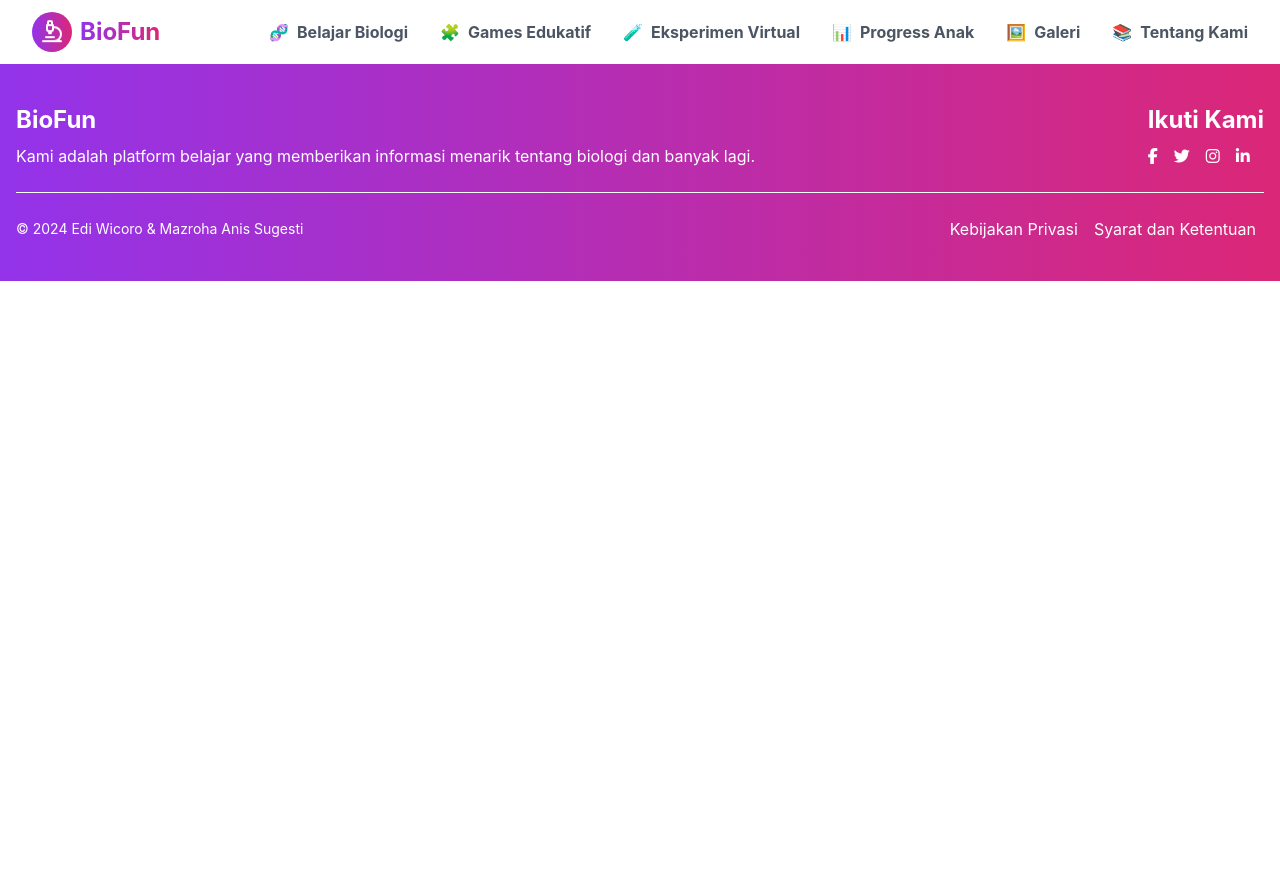
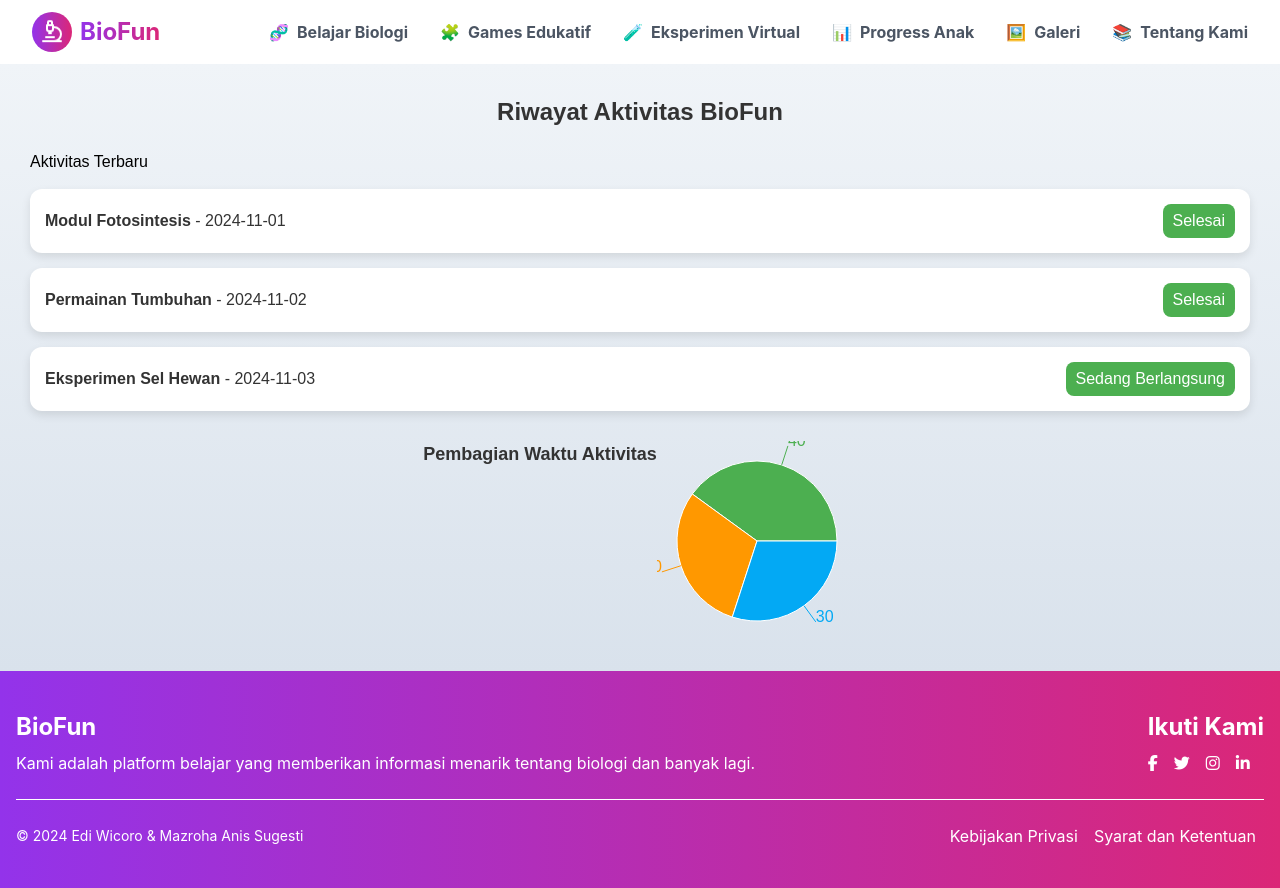
Before and after one commit to Ediw7/biofun, a React (Create React App) app: page /riwayat-aktivitas in a window 1280 px wide. Before the commit the page ends 800 px from the top, so only its background shows below. Built offline with nearby package versions, Linux system fonts and the light colour scheme.

Commit message:
benerin riwayat aktivitasnya anis, kok bisa salah nama si wkwkw

```diff
--- a/package.json
+++ b/package.json
@@ -13,12 +13,13 @@
     "react-dom": "^18.3.1",
     "react-router-dom": "^6.27.0",
     "react-scripts": "5.0.1",
+    "recharts": "^2.13.3",
     "swiper": "^11.1.14",
     "tailwindcss": "^3.4.14",
     "web-vitals": "^2.1.4"
   },
   "scripts": {
-   "start": "react-scripts start",
+    "start": "react-scripts start",
     "build": "react-scripts build",
     "test": "react-scripts test",
     "eject": "react-scripts eject"
--- a/src/App.js
+++ b/src/App.js
@@ -12,6 +12,7 @@ import GamesEdukatif from './pages/GamesEdukatif';
 import Tentangkami from './pages/TentangKami';
 import Galeri from './pages/Galeri';
 import Dashboard from './pages/Dashboard';
+import RiwayatAktivitas from './pages/RiwayatAktivitas';
 
 
 
@@ -41,6 +42,7 @@ const App = () => {
         <Route path="/tentang-kami" element={<Tentangkami />} />
         <Route path="/galeri" element={<Galeri />} />
         <Route path="/dashboard" element={<Dashboard />} />
+        <Route path="/riwayat-aktivitas" element={<RiwayatAktivitas />} />
 
 
 
--- a/src/components/Header.js
+++ b/src/components/Header.js
@@ -1,5 +1,5 @@
 import React from 'react';
-import { Microscope, LogIn, Menu, X } from 'lucide-react';
+import { Microscope, Menu, X } from 'lucide-react';
 import { useState } from 'react';
 import { Link } from 'react-router-dom';
 
--- a/src/pages/RiwayatAktivitas.js
+++ b/src/pages/RiwayatAktivitas.js
@@ -1,9 +1,7 @@
-// ActivityHistory.js
-
 import React, { useState } from 'react';
 import { PieChart, Pie, Cell, Tooltip } from 'recharts';
 
-function ActivityHistory() {
+function RiwayatAktivitas() {
   const [activities, setActivities] = useState([
     { name: "Pembelajaran", value: 40 },
     { name: "Permainan", value: 30 },
@@ -111,4 +109,4 @@ function ActivityHistory() {
   );
 }
 
-export default ActivityHistory;
+export default RiwayatAktivitas;
```
Also changed, not shown: 1 other file (tests, documents, lock files or other folders).
